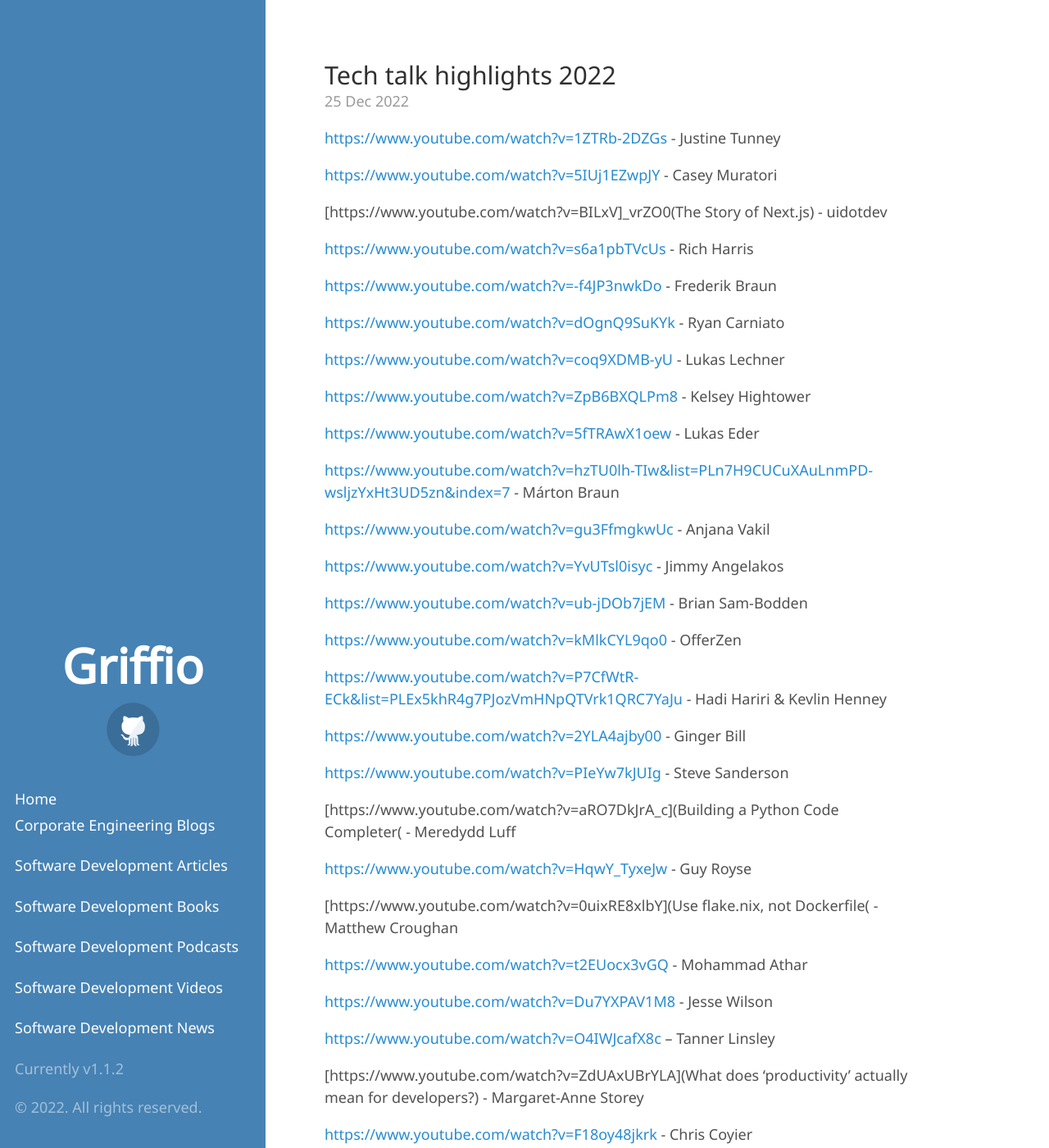
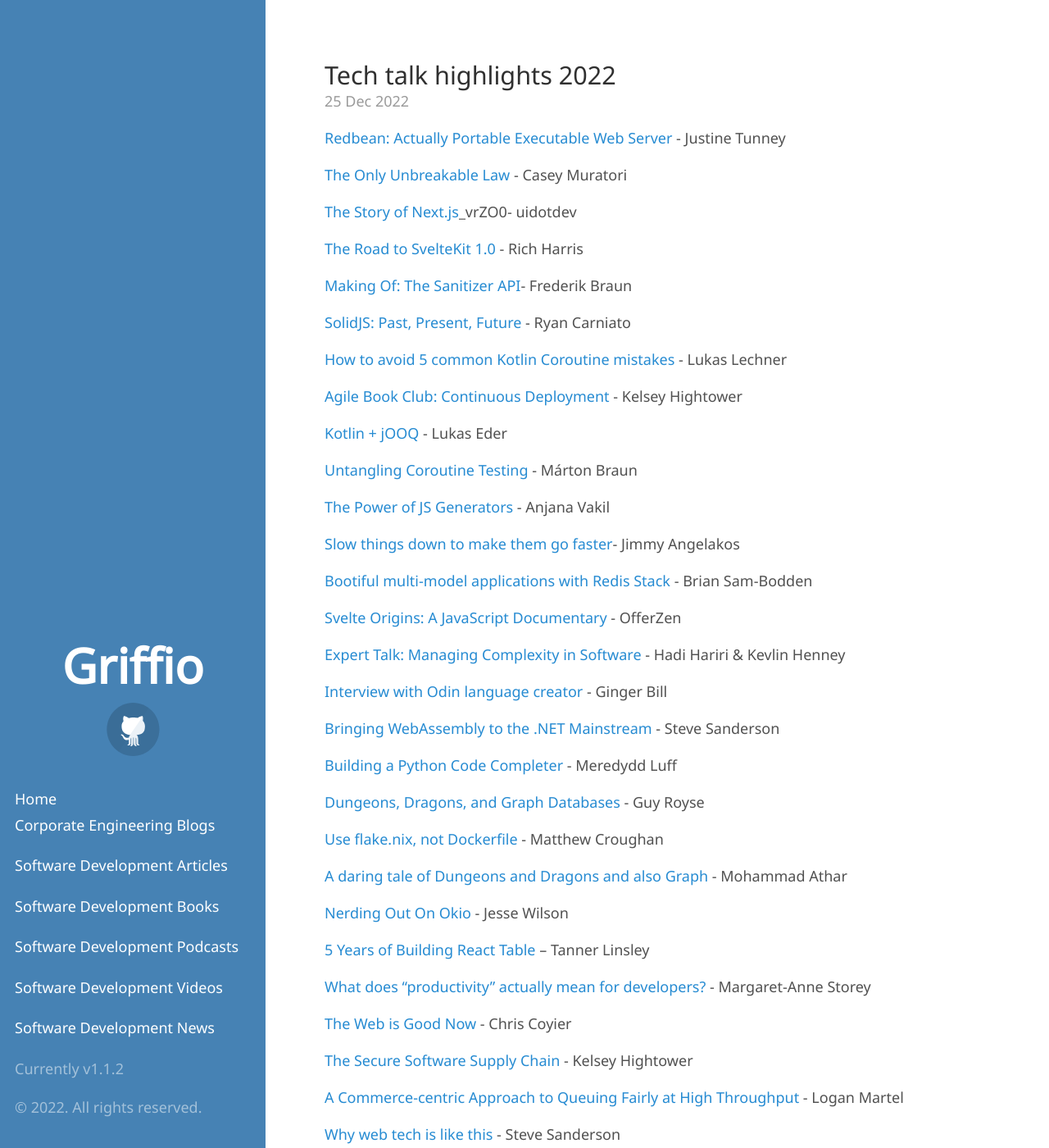
Before and after one commit to griffio/griffio.github.io, a Jekyll site: the page built from _posts/2022-12-25-Tech-talk-highlights.md, in a window 1280 px wide and 1400 px high. Shown: the whole window at 82% size. Built offline with Jekyll 4.4.1, drawn with Linux system fonts in a browser that asks for light colours; some web fonts are replaced; some of the changed text lies outside the part shown.

Commit message:
Update 2022-12-25-Tech-talk-highlights.md

```diff
--- a/_posts/2022-12-25-Tech-talk-highlights.md
+++ b/_posts/2022-12-25-Tech-talk-highlights.md
@@ -7,62 +7,63 @@
 summary: highlighted tech talks 2022
 ---
 
-[https://www.youtube.com/watch?v=1ZTRb-2DZGs](Redbean: Actually Portable Executable Web Server) - Justine Tunney
 
-[https://www.youtube.com/watch?v=5IUj1EZwpJY](The Only Unbreakable Law) - Casey Muratori
+[Redbean: Actually Portable Executable Web Server](https://www.youtube.com/watch?v=1ZTRb-2DZGs) - Justine Tunney
 
-[https://www.youtube.com/watch?v=BILxV]_vrZO0(The Story of Next.js) - uidotdev
+[The Only Unbreakable Law](https://www.youtube.com/watch?v=5IUj1EZwpJY) - Casey Muratori
 
-[https://www.youtube.com/watch?v=s6a1pbTVcUs](The Road to SvelteKit 1.0) - Rich Harris
+[The Story of Next.js](https://www.youtube.com/watch?v=BILxV)_vrZO0- uidotdev
 
-[https://www.youtube.com/watch?v=-f4JP3nwkDo](Making Of: The Sanitizer API) - Frederik Braun
+[The Road to SvelteKit 1.0](https://www.youtube.com/watch?v=s6a1pbTVcUs) - Rich Harris
 
-[https://www.youtube.com/watch?v=dOgnQ9SuKYk](SolidJS: Past, Present, Future) - Ryan Carniato
+[Making Of: The Sanitizer API](https://www.youtube.com/watch?v=-f4JP3nwkDo)- Frederik Braun
 
-[https://www.youtube.com/watch?v=coq9XDMB-yU](How to avoid 5 common Kotlin Coroutine mistakes) - Lukas Lechner
+[SolidJS: Past, Present, Future](https://www.youtube.com/watch?v=dOgnQ9SuKYk) - Ryan Carniato
 
-[https://www.youtube.com/watch?v=ZpB6BXQLPm8](Agile Book Club: Continuous Deployment) - Kelsey Hightower
+[How to avoid 5 common Kotlin Coroutine mistakes](https://www.youtube.com/watch?v=coq9XDMB-yU) - Lukas Lechner
 
-[https://www.youtube.com/watch?v=5fTRAwX1oew](Kotlin + jOOQ) - Lukas Eder
+[Agile Book Club: Continuous Deployment](https://www.youtube.com/watch?v=ZpB6BXQLPm8) - Kelsey Hightower
 
-[https://www.youtube.com/watch?v=hzTU0lh-TIw&list=PLn7H9CUCuXAuLnmPD-wsljzYxHt3UD5zn&index=7](Untangling Coroutine Testing) - Márton Braun
+[Kotlin + jOOQ](https://www.youtube.com/watch?v=5fTRAwX1oew) - Lukas Eder
 
-[https://www.youtube.com/watch?v=gu3FfmgkwUc](The Power of JS Generators) - Anjana Vakil
+[Untangling Coroutine Testing](https://www.youtube.com/watch?v=hzTU0lh-TIw&list=PLn7H9CUCuXAuLnmPD-wsljzYxHt3UD5zn&index=7) - Márton Braun
 
-[https://www.youtube.com/watch?v=YvUTsl0isyc](Slow things down to make them go faster) - Jimmy Angelakos
+[The Power of JS Generators](https://www.youtube.com/watch?v=gu3FfmgkwUc) - Anjana Vakil
 
-[https://www.youtube.com/watch?v=ub-jDOb7jEM](Bootiful multi-model applications with Redis Stack) - Brian Sam-Bodden
+[Slow things down to make them go faster](https://www.youtube.com/watch?v=YvUTsl0isyc)- Jimmy Angelakos
 
-[https://www.youtube.com/watch?v=kMlkCYL9qo0](Svelte Origins: A JavaScript Documentary) - OfferZen
+[Bootiful multi-model applications with Redis Stack](https://www.youtube.com/watch?v=ub-jDOb7jEM) - Brian Sam-Bodden
 
-[https://www.youtube.com/watch?v=P7CfWtR-ECk&list=PLEx5khR4g7PJozVmHNpQTVrk1QRC7YaJu](Expert Talk: Managing Complexity in Software) - Hadi Hariri & Kevlin Henney
+[Svelte Origins: A JavaScript Documentary](https://www.youtube.com/watch?v=kMlkCYL9qo0) - OfferZen
 
-[https://www.youtube.com/watch?v=2YLA4ajby00](Interview with Odin language creator) - Ginger Bill
+[Expert Talk: Managing Complexity in Software](https://www.youtube.com/watch?v=P7CfWtR-ECk&list=PLEx5khR4g7PJozVmHNpQTVrk1QRC7YaJu) - Hadi Hariri & Kevlin Henney
 
-[https://www.youtube.com/watch?v=PIeYw7kJUIg](Bringing WebAssembly to the .NET Mainstream) - Steve Sanderson
+[Interview with Odin language creator](https://www.youtube.com/watch?v=2YLA4ajby00) - Ginger Bill
 
-[https://www.youtube.com/watch?v=aRO7DkJrA_c](Building a Python Code Completer( - Meredydd Luff
+[Bringing WebAssembly to the .NET Mainstream](https://www.youtube.com/watch?v=PIeYw7kJUIg) - Steve Sanderson
 
-[https://www.youtube.com/watch?v=HqwY_TyxeJw](Dungeons, Dragons, and Graph Databases) - Guy Royse
+[Building a Python Code Completer](https://www.youtube.com/watch?v=aRO7DkJrA_c) - Meredydd Luff
 
-[https://www.youtube.com/watch?v=0uixRE8xlbY](Use flake.nix, not Dockerfile( - Matthew Croughan
+[Dungeons, Dragons, and Graph Databases](https://www.youtube.com/watch?v=HqwY_TyxeJw) - Guy Royse
 
-[https://www.youtube.com/watch?v=t2EUocx3vGQ](A daring tale of Dungeons and Dragons and also Graph) - Mohammad Athar
+[Use flake.nix, not Dockerfile](https://www.youtube.com/watch?v=0uixRE8xlbY) - Matthew Croughan
 
-[https://www.youtube.com/watch?v=Du7YXPAV1M8](Nerding Out On Okio) - Jesse Wilson
+[A daring tale of Dungeons and Dragons and also Graph](https://www.youtube.com/watch?v=t2EUocx3vGQ) - Mohammad Athar
 
-[https://www.youtube.com/watch?v=O4IWJcafX8c](5 Years of Building React Table) – Tanner Linsley
+[Nerding Out On Okio](https://www.youtube.com/watch?v=Du7YXPAV1M8) - Jesse Wilson
 
-[https://www.youtube.com/watch?v=ZdUAxUBrYLA](What does 'productivity' actually mean for developers?) - Margaret-Anne Storey
+[5 Years of Building React Table](https://www.youtube.com/watch?v=O4IWJcafX8c) – Tanner Linsley
 
-[https://www.youtube.com/watch?v=F18oy48jkrk](The Web is Good Now) - Chris Coyier
+[What does "productivity" actually mean for developers?](https://www.youtube.com/watch?v=ZdUAxUBrYLA) - Margaret-Anne Storey
 
-[https://www.youtube.com/watch?v=JC-xCXcyNXI](The Secure Software Supply Chain) - Kelsey Hightower
+[The Web is Good Now](https://www.youtube.com/watch?v=F18oy48jkrk) - Chris Coyier
 
-[https://www.youtube.com/watch?v=J3uUpEC_K78](A Commerce-centric Approach to Queuing Fairly at High Throughput) - Logan Martel
+[The Secure Software Supply Chain](https://www.youtube.com/watch?v=JC-xCXcyNXI) - Kelsey Hightower
 
-[https://www.youtube.com/watch?v=3QEoJRjxnxQ](Why web tech is like this) - Steve Sanderson
+[A Commerce-centric Approach to Queuing Fairly at High Throughput](https://www.youtube.com/watch?v=J3uUpEC_K78) - Logan Martel
 
-[https://www.youtube.com/watch?v=v24wrd3RwGo](Compatibility: How Go Programs Keep Working) - Russ Cox
+[Why web tech is like this](https://www.youtube.com/watch?v=3QEoJRjxnxQ) - Steve Sanderson
 
-[https://www.youtube.com/watch?v=aqueKcqLVS8](Tiny Code Christmas) - Lovebyte demoparty
+[Compatibility: How Go Programs Keep Working](https://www.youtube.com/watch?v=v24wrd3RwGo) - Russ Cox
+
+[Tiny Code Christmas](https://www.youtube.com/watch?v=aqueKcqLVS8) - Lovebyte demoparty
```
